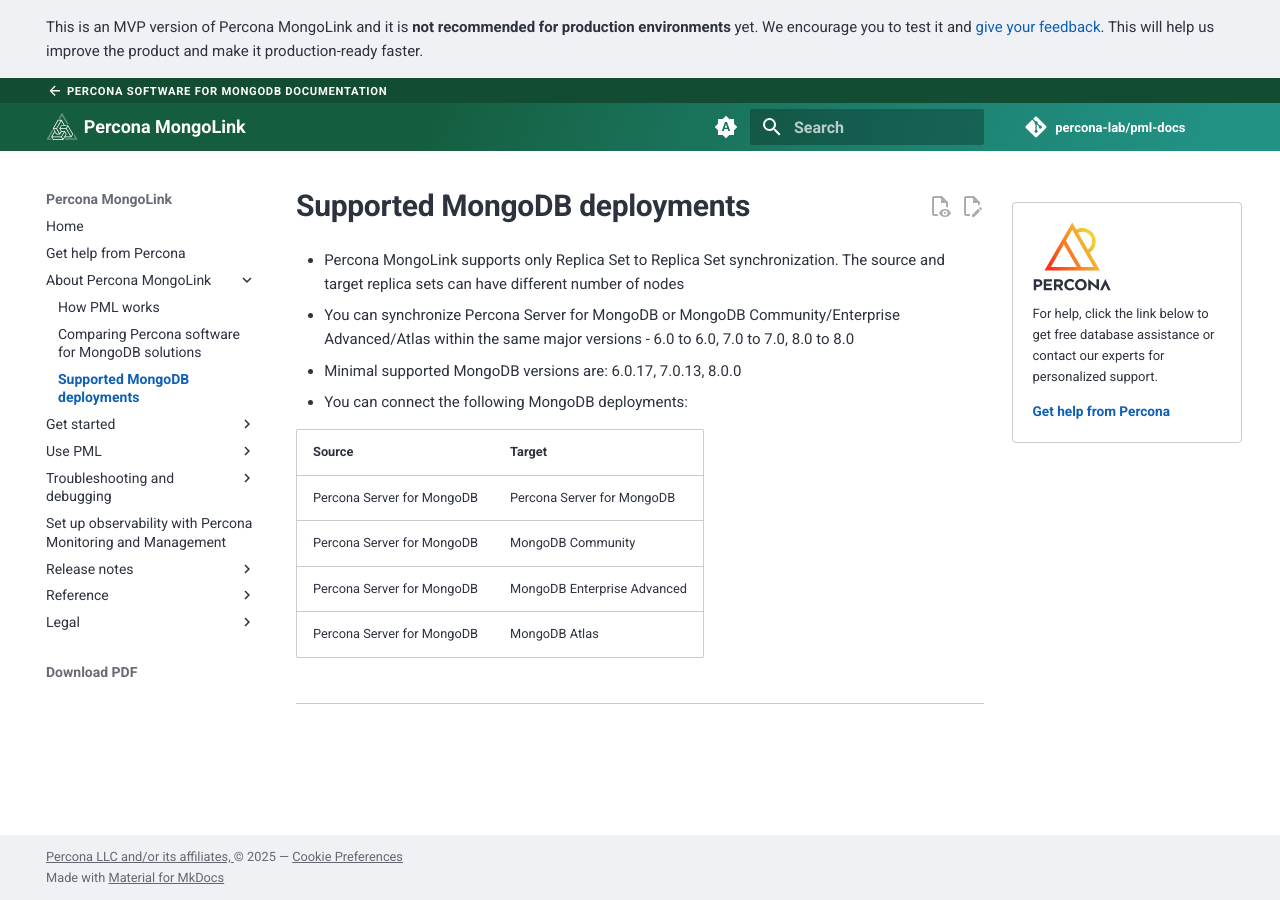
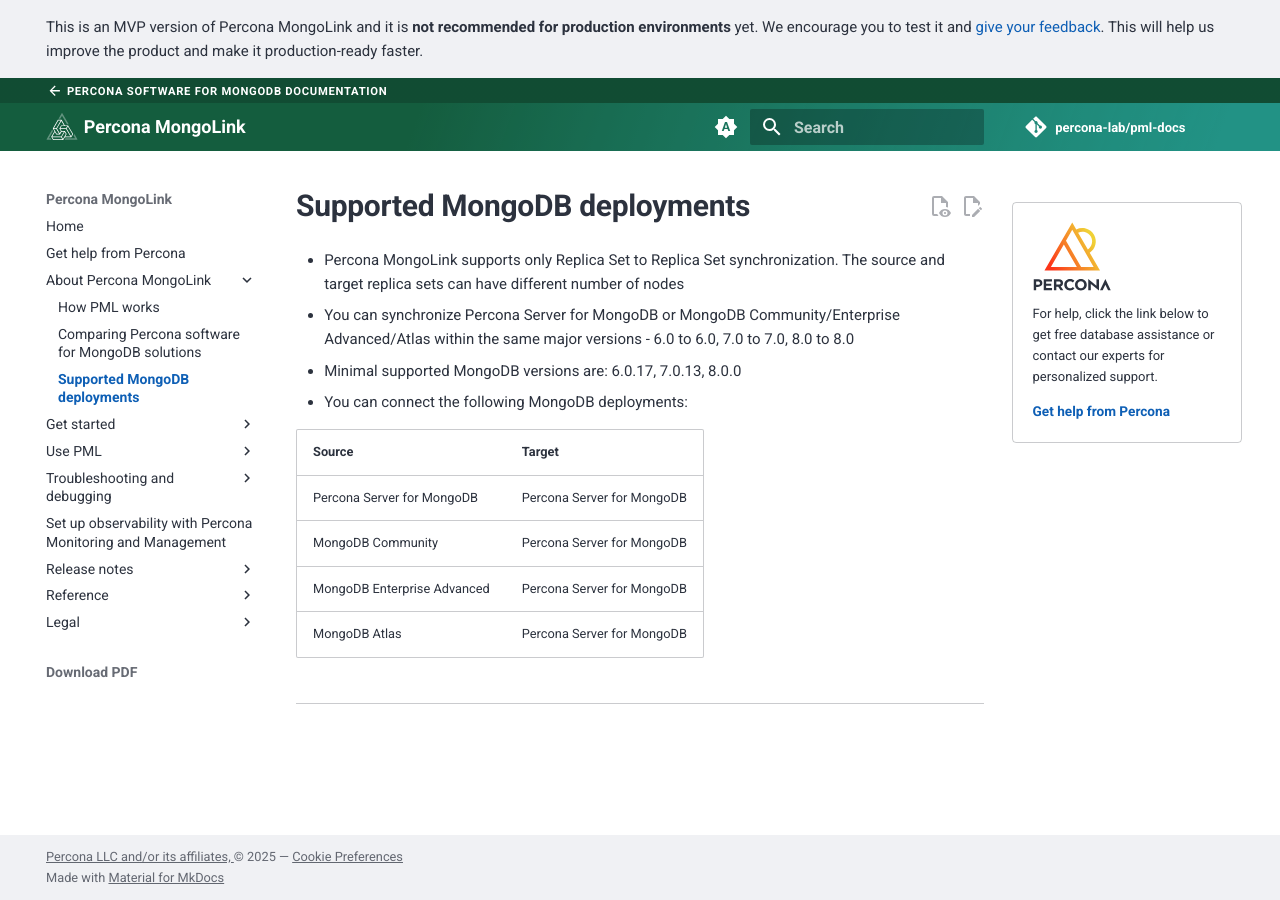
Before and after one commit to percona/plm-docs, an MkDocs documentation site: the page built from docs/deployment.md, in a window 1280 px wide. Built offline with MkDocs 1.6.1 and Material for MkDocs 9.7.7, drawn with Linux system fonts in a browser that asks for light colours; nearby versions of some CDN libraries; some web fonts are replaced; comment, search, counter and statistics services are not loaded.

Commit message:
Minor fixes

```diff
--- a/docs/deployment.md
+++ b/docs/deployment.md
@@ -8,6 +8,6 @@
    | Source | Target |
    | --- | --- |
    | Percona Server for MongoDB | Percona Server for MongoDB |
-   | Percona Server for MongoDB | MongoDB Community |
-   | Percona Server for MongoDB | MongoDB Enterprise Advanced |
-   | Percona Server for MongoDB | MongoDB Atlas |
+   | MongoDB Community | Percona Server for MongoDB |
+   | MongoDB Enterprise Advanced | Percona Server for MongoDB |
+   | MongoDB Atlas | Percona Server for MongoDB |
```
